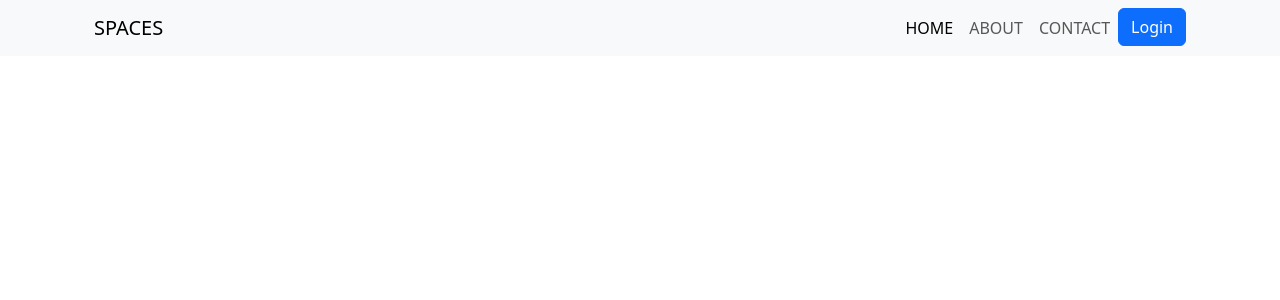
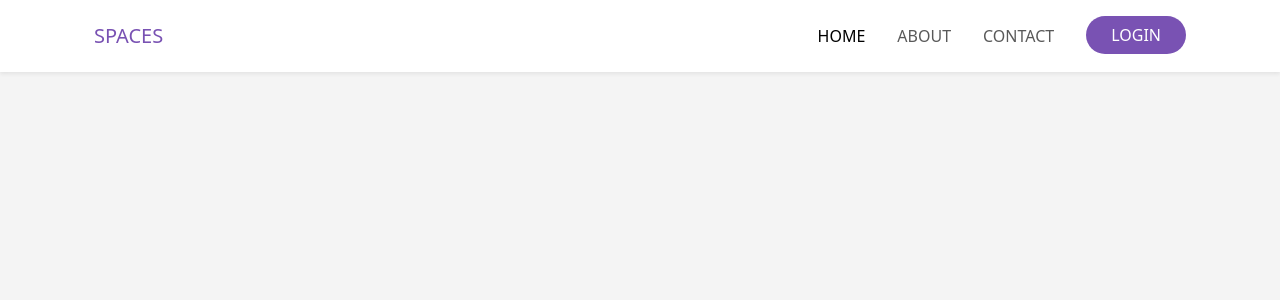
Before and after one commit to Hager75/user-management-, an Angular app: page / in a window 1280 px wide. Shown: the top 300 px of the page. Built offline with nearby package versions, Linux system fonts and the light colour scheme.

Commit message:
feat: create reusable button component

```diff
--- a/angular.json
+++ b/angular.json
@@ -29,7 +29,9 @@
                 "input": "public"
               }
             ],
-            "styles": ["src/styles.scss"],
+            "styles": [
+              "node_modules/@fortawesome/fontawesome-free/css/all.min.css",
+              "src/styles.scss"],
             "scripts": [
               "./node_modules/@popperjs/core/dist/umd/popper.min.js",
               "./node_modules/bootstrap/dist/js/bootstrap.min.js"
--- a/package.json
+++ b/package.json
@@ -18,6 +18,8 @@
     "@angular/platform-browser": "^18.2.0",
     "@angular/platform-browser-dynamic": "^18.2.0",
     "@angular/router": "^18.2.0",
+    "@fortawesome/angular-fontawesome": "^0.10.2",
+    "@fortawesome/fontawesome-free": "^6.7.1",
     "@ng-bootstrap/ng-bootstrap": "^17.0.1",
     "@popperjs/core": "^2.11.8",
     "bootstrap": "^5.3.2",
--- a/src/app/core/layout/header/header.component.html
+++ b/src/app/core/layout/header/header.component.html
@@ -1,22 +1,22 @@
-<nav class="navbar navbar-expand-lg navbar-light bg-light">
+<nav class="navbar navbar-expand-lg navbar-light shadow-sm p-3 mb-5 bg-body">
     <div class="container px-4">
-            <a class="navbar-brand">SPACES</a>
+            <a class="navbar-brand color-primary">SPACES</a>
             <button class="navbar-toggler" type="button" data-bs-toggle="collapse" data-bs-target="#navbarSupportedContent" aria-controls="navbarSupportedContent" aria-expanded="false" aria-label="Toggle navigation">
               <span class="navbar-toggler-icon"></span>
             </button>
             <div class="collapse navbar-collapse" id="navbarSupportedContent">
               <ul class="navbar-nav ms-auto mb-2 mb-lg-0">
-                <li class="nav-item">
+                <li class="nav-item cursor-pointer mx-lg-2">
                   <a class="nav-link active" aria-current="page" href="#">HOME</a>
                 </li>
-                <li class="nav-item">
+                <li class="nav-item cursor-pointer mx-lg-2">
                   <a class="nav-link">ABOUT</a>
                 </li>
-                <li class="nav-item">
+                <li class="nav-item cursor-pointer mx-lg-2">
                   <a class="nav-link">CONTACT</a>
                 </li>
-                <li class="nav-item">
-                  <button class="btn btn-primary" type="button">Login</button>
+                <li class="nav-item cursor-pointer">
+                    <app-button text="Login" extraClass="btn-main-primary text-uppercase px-4 ms-lg-3"/>
                 </li>
               </ul>
             </div>
--- a/src/app/core/layout/header/header.component.ts
+++ b/src/app/core/layout/header/header.component.ts
@@ -1,9 +1,10 @@
 import { ChangeDetectionStrategy, Component } from '@angular/core';
+import { ButtonComponent } from '../../../shared/components/button/button.component';
 
 @Component({
   selector: 'app-header',
   standalone: true,
-  imports: [],
+  imports: [ButtonComponent],
   templateUrl: './header.component.html',
   styleUrl: './header.component.scss',
   changeDetection: ChangeDetectionStrategy.OnPush,
--- /dev/null
+++ b/src/app/shared/components/button/button.component.html
@@ -0,0 +1,5 @@
+<button [class]="'btn '+ extraClass()" (click)="btnClicked()" type="button">
+    @if (icon()) {
+        <i [class]="icon()"></i>
+    }
+    {{text()}}</button>
--- /dev/null
+++ b/src/app/shared/components/button/button.component.scss
@@ -0,0 +1,9 @@
+.btn-main-primary {
+  background-color: #7952b3;
+  color: #ffffff;
+  border-radius: 50px;
+}
+.btn-outline-primary {
+  border-color: #7952b3;
+  border-radius: 50px;
+}
--- /dev/null
+++ b/src/app/shared/components/button/button.component.ts
@@ -0,0 +1,16 @@
+import { ChangeDetectionStrategy, Component, input, output } from '@angular/core';
+
+@Component({
+  selector: 'app-button',
+  standalone: true,
+  imports: [],
+  templateUrl: './button.component.html',
+  styleUrl: './button.component.scss',
+  changeDetection: ChangeDetectionStrategy.OnPush,
+})
+export class ButtonComponent {
+  text = input.required();
+  icon = input('');
+  extraClass = input('btn-main-primary');
+  btnClicked = output();
+ }
--- a/src/styles.scss
+++ b/src/styles.scss
@@ -1,4 +1,12 @@
 /* You can add global styles to this file, and also import other style files */
-
+html,body{
+    background-color: #ececec91;
+}
+.color-primary {
+  color: #7952b3 !important;
+}
+.cursor-pointer{
+    cursor: pointer;
+}
 /* Importing Bootstrap SCSS file. */
 @import 'bootstrap/scss/bootstrap';
```
Also changed, not shown: 1 other file (tests, documents, lock files or other folders).
